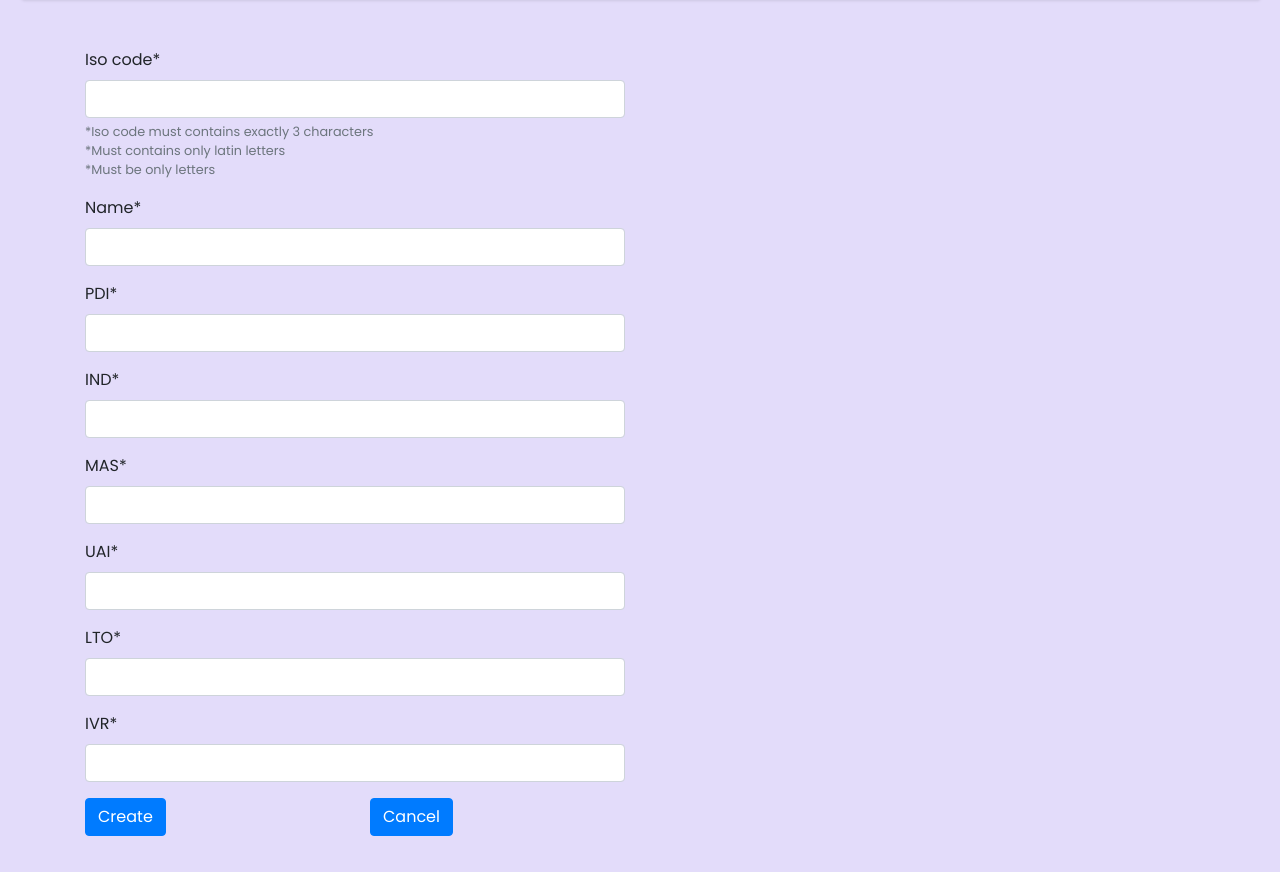
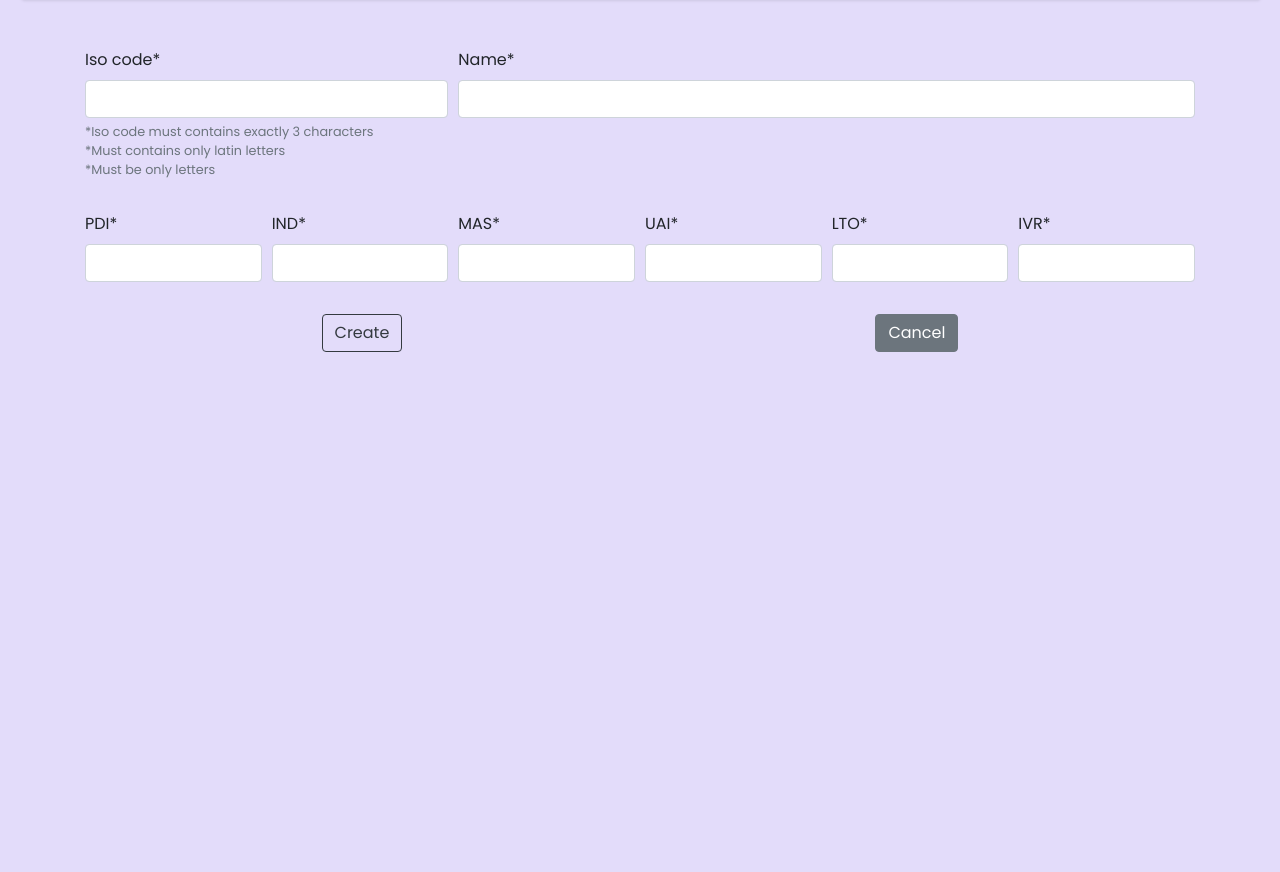
Before and after one commit to IF-093-Python/CultureAnalyzer, a Django app: page /indicators/create/ in a window 1280 px wide. Shown: the part 148-1020 px from the top of the page. After the commit the page ends 500 px from the top, so only its background shows below. Run offline with Django 3.2, Linux system fonts and the light colour scheme; the visitor is signed in with stand-in values (Sample User, id 1); some libraries are stand-ins or nearby versions.

Commit message:
Changed indicators form

```diff
--- a/indicators/templates/indicators/create_update.html
+++ b/indicators/templates/indicators/create_update.html
@@ -7,24 +7,41 @@
 {% block content %}
 
      <div class="container">
-
-         <div class="row">
-          <div class="col-6">
              <form action="." method="post">
                  {% csrf_token %}
-                 {{ form|crispy }}
-
-                 <div class="form-group row">
-                    <div class="col-sm-6">
-                        <button type="submit" class="btn btn-primary">{% if update %}Update{% else %}Create{% endif %}</button>
+                 <div class="form-row">
+                     <div class="form-group col-md-4">
+                            {{ form.iso_code|as_crispy_field }}
+                     </div>
+                     <div class="form-group col-md-8">
+                            {{ form.name|as_crispy_field }}
+                     </div>
+                </div>
+                <div class="form-row">
+                    <div class="form-group col-md-2">
+                            {{ form.pdi|as_crispy_field }}
                     </div>
-                    <div class="col-sm-1">
-                        <a href="{% url 'country_indicator:country_indicator_list' %}" class="btn btn-primary">Cancel</a>
+                    <div class="form-group col-md-2">
+                            {{ form.ind|as_crispy_field }}
+                    </div>
+                    <div class="form-group col-md-2">
+                            {{ form.mas|as_crispy_field }}
+                    </div>
+                    <div class="form-group col-md-2">
+                            {{ form.uai|as_crispy_field }}
+                    </div>
+                    <div class="form-group col-md-2">
+                            {{ form.lto|as_crispy_field }}
+                    </div>
+                    <div class="form-group col-md-2">
+                            {{ form.ivr|as_crispy_field }}
                     </div>
                 </div>
+                <div class="d-flex justify-content-around">
+                    <button type="submit" class="btn btn-outline-dark">{% if update %}Update{% else %}Create{% endif %}</button>
+                    <a href="{% url 'country_indicator:country_indicator_list' %}" class="btn btn-secondary">Cancel</a>
+                </div>
              </form>
-         </div>
-        </div>
     </div>
 
 {% endblock %}
--- a/indicators/templates/indicators/list.html
+++ b/indicators/templates/indicators/list.html
@@ -24,6 +24,7 @@
     </div>
     <hr>
     <br>
+    <div class="table-responsive">
         <table class="table table-hover block-rounded">
           <thead class="thead-light">
             <tr>
@@ -64,6 +65,7 @@
           {% endfor %}
           </tbody>
         </table>
+    </div>
     <div class="d-flex justify-content-center">
     {% if is_paginated %}
         {% cool_paginate page_obj=page_obj %}
```
